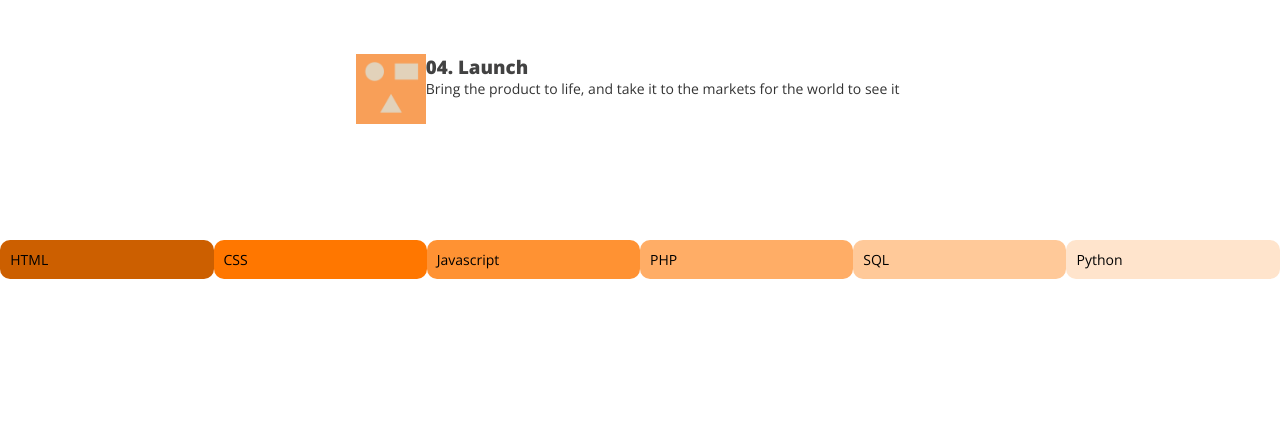
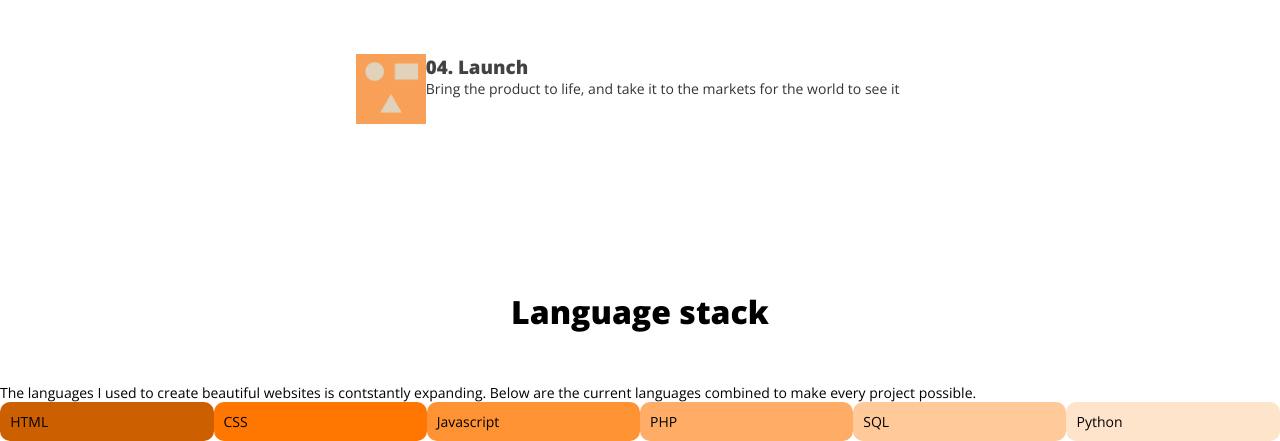
Before and after one commit to Leymabeans/personal-portfolio, a PHP site: page /HTML/home.html in a window 1280 px wide. Shown: the part 2252-2693 px from the top of the page. Before the commit the page ends 2531 px from the top, so only its background shows below. Run offline with PHP 8.4, Linux system fonts and the light colour scheme.

Commit message:
Language section push

```diff
--- a/HTML/home.html
+++ b/HTML/home.html
@@ -8,6 +8,7 @@
     <link rel="shortcut icon" href="../MISC/Title.ico">
     <link href="https://fonts.googleapis.com/css?family=Open+Sans:400,800" rel="stylesheet">
     <link href="../STYLE/homeStyle.css" rel="stylesheet" type="text/css">
+    <script src="../JS/homefunction.js" type="text/javascript"></script>
   </head>
 
 
@@ -56,7 +57,7 @@
 
 <!--Step Process====================================================-->
       <div class="container">
-        <h1 id="goal"> Our Process</h1>
+        <h1 class="goal"> Our Process</h1>
         <div class="grid-container">
 
           <section class="steps">
@@ -88,13 +89,22 @@
 
 
 <!--Language Stack-->
+      <h1 class="goal">Language stack</h1>
+      <div>
+        <p>The languages I used to create beautiful websites is contstantly
+        expanding. Below are the current languages combined to make every
+        project possible.</p>
+      </div>
       <div class="grid-container2">
-        <p id="html">HTML</p>
+        <p id="html" onclick="htmlFunc()">HTML</p>
         <p id="css">CSS</p>
         <p id="js">Javascript</p>
         <p id="php">PHP</p>
         <p id="sql">SQL</p>
         <p id="py">Python</p>
+        <img id="languagepic" src="../MISC/Step1.jpg" style="display:none;" />
+      </div>
+      <div class="hello">
       </div>
     </body>
 </html>
--- /dev/null
+++ b/JS/homefunction.js
@@ -0,0 +1,3 @@
+function htmlFunc()
+  var htmlimg = "../MISC/htmllang.html"
+  document.getElementById("languagepic").src = pic.replace('90x90', '225x225');
--- a/STYLE/homeStyle.css
+++ b/STYLE/homeStyle.css
@@ -127,7 +127,7 @@ div.biography > p {
 }
 
 
-#goal {
+.goal {
   grid-column: 1 / 5;
   text-align: center;
   display: block;
```
